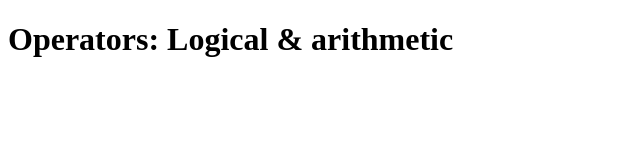
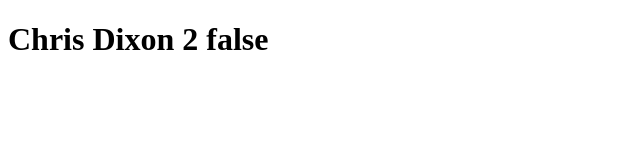
Before and after one commit to sonamtaahee/skillshare_modern_js_learn, a plain HTML site: page 01.Javascript-Basics/10.Operators: Logical and arithmetic/index.html in a window 1280 px wide. Shown: the whole page, without its empty margins (0-640 px from the left). Drawn offline with Linux system fonts and the light colour scheme.

Commit message:
Feat: arithemitic operators

```diff
--- a/01.Javascript-Basics/10.Operators: Logical and arithmetic/index.html
+++ b/01.Javascript-Basics/10.Operators: Logical and arithmetic/index.html
@@ -14,13 +14,17 @@
   <script>
     // ARITHMETIC OPERATORS
     // +, -, *, /, %, ++, --
-    const forename = 'Chris'
+    const forename = 'Chris '
     const surname = 'Dixon'
     let number1 = 16
     let number2 = 5
 
-    number1 += number2 // result = 20
-    // document.getElementById('title').innerText =
+    let result  = number1 % number2 // 1
+    let fullName = forename + surname;
+    result ++;
+    let booCheck = number1 % number2 == 0 && number1 == 2;
+
+    document.getElementById('title').innerText = `${fullName}  ${result} ${booCheck}`;
 
     // LOGICAL OPERATORS
     // &&, ||, !
```
